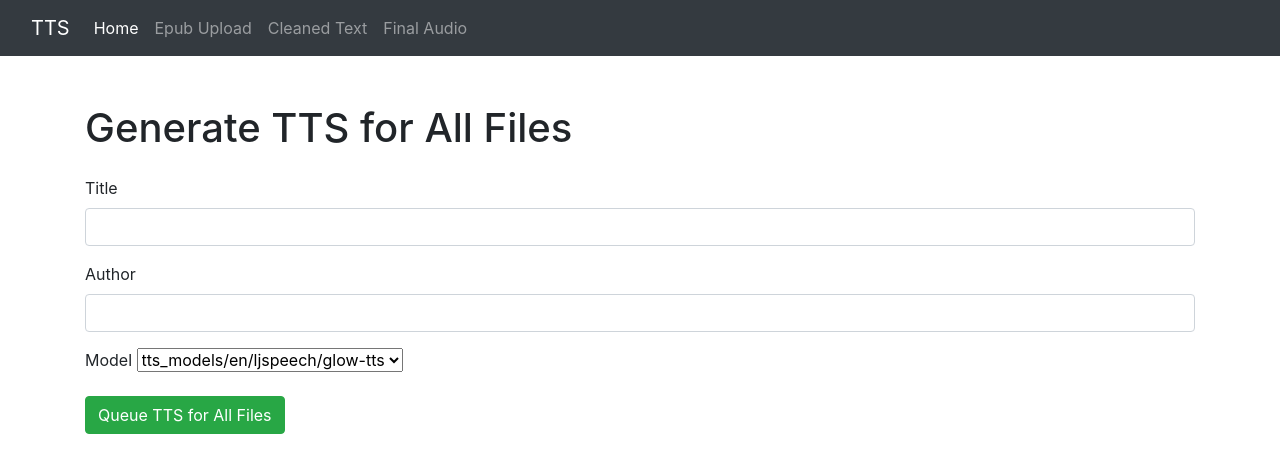
After one commit to staticresponse/Narrator, a Flask app: page /tts-all-form in a window 1280 px wide. The commit adds this page. Shown: the top 473 px of the page. Run offline with Flask 3, Linux system fonts and the light colour scheme; some libraries are stand-ins or nearby versions.

Commit message:
11 all tts conversion (#19)
* Generate ALL TTS

* initial commit for manual tts

* all attempt

```diff
--- a/app.py
+++ b/app.py
@@ -11,13 +11,16 @@ app = Flask(__name__)
 UPLOAD_FOLDER = 'uploads'
 PROCESSED_FOLDER = 'clean_text'
 AUDIO_FOLDER = 'audio'  # Folder for generated audio files
+TXT_DONE_FOLDER = 'txt_done'
 os.makedirs(UPLOAD_FOLDER, exist_ok=True)
 os.makedirs(PROCESSED_FOLDER, exist_ok=True)
 os.makedirs(AUDIO_FOLDER, exist_ok=True)
+os.makedirs(TXT_DONE_FOLDER, exist_ok=True)
 
 app.config['UPLOAD_FOLDER'] = UPLOAD_FOLDER
 app.config['PROCESSED_FOLDER'] = PROCESSED_FOLDER
 app.config['AUDIO_FOLDER'] = AUDIO_FOLDER
+app.config['TXT_DONE_FOLDER'] = TXT_DONE_FOLDER
 
 # Welcome page
 @app.route('/')
@@ -125,6 +128,9 @@ def generate_tts():
         os.makedirs(app.config['AUDIO_FOLDER'], exist_ok=True)
         os.rename(output_file, final_path)
 
+        txt_done_path = os.path.join(app.config['TXT_DONE_FOLDER'], filename)
+        os.rename(filepath, txt_done_path)
+
         return jsonify({
             "message": "TTS audio generated successfully.",
             "file": final_path,
@@ -156,6 +162,42 @@ def add_to_queue():
     except Exception as e:
         return jsonify({"error": str(e)}), 500
 
+@app.route('/tts-all-form', methods=['GET'])
+def tts_all_form():
+    """
+    Render the form to queue TTS for all files.
+    """
+    available_models = ["tts_models/en/ljspeech/glow-tts", "tts_models/en/other-model"]  # Update with actual model names
+    return render_template('tts_all_form.html', models=available_models)
+
+@app.route('/generate-tts-all', methods=['POST'])
+def generate_tts_all():
+    """
+    Process the form and queue TTS generation for all files.
+    """
+    title = request.form.get('title', '').strip()
+    author = request.form.get('author', '').strip()
+    model = request.form.get('model', '').strip()
+
+    if not title or not author or not model:
+        return jsonify({"error": "All fields are required."}), 400
+
+    files = os.listdir(PROCESSED_FOLDER)
+    queued_files = []
+
+    for filename in files:
+        file_path = os.path.join(PROCESSED_FOLDER, filename)
+        if not os.path.isfile(file_path):
+            continue
+
+        tts_task = TTSGenerator(file_path=file_path, author=author, title=title, model=model)
+        tts_queue.put(tts_task)
+        queued_files.append(filename)
+
+    return render_template('tts_all_form.html',
+                           models = ['tts_models/en/ljspeech/glow-tts','tts_models/en/ljspeech/vits','tts_models/en/multi-dataset/tortoise-v2','tts_models/en/ljspeech/overflow'],
+                           message=f"Queued {len(queued_files)} files for processing.")
+
 # Route to display available items in the tts audio directory
 @app.route('/audio', methods=['GET'])
 def available_audio():
--- /dev/null
+++ b/templates/tts_all_form.html
@@ -0,0 +1,29 @@
+{% extends 'frame.html' %}
+
+{% block content %}
+    <div class="container mt-5">
+        <h1 class="mb-4">Generate TTS for All Files</h1>
+
+        <!-- Form to select title, author, and model for all files -->
+        <form action="{{ url_for('generate_tts_all') }}" method="POST">
+            <div class="mb-3">
+                <label for="title" class="form-label">Title</label>
+                <input type="text" id="title" name="title" class="form-control" required>
+            </div>
+            <div class="mb-3">
+                <label for="author" class="form-label">Author</label>
+                <input type="text" id="author" name="author" class="form-control" required>
+            </div>
+            <div class="mb-3">
+                <label for="model" class="form-label">Model</label>
+                <select id="model" name="model" class="form-select" required>
+                    {% for model in models %}
+                    <option value="{{ model }}">{{ model }}</option>
+                    {% endfor %}
+                </select>
+            </div>
+
+            <button type="submit" class="btn btn-success">Queue TTS for All Files</button>
+        </form>
+    </div>
+{% endblock %}
```
Also changed, not shown: templates/available_items.html (+8 -3 lines).
